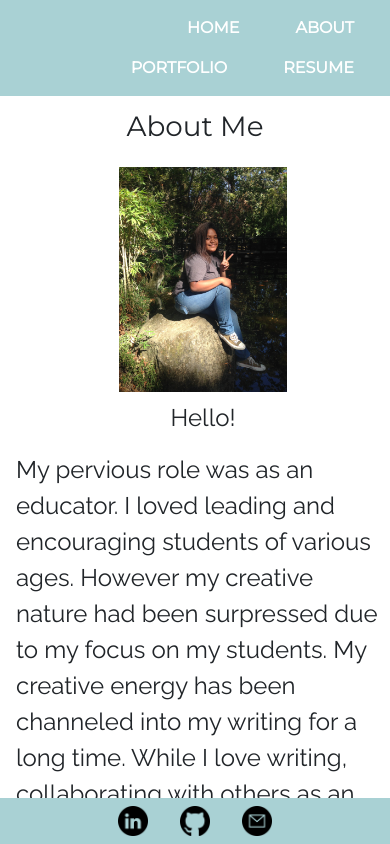
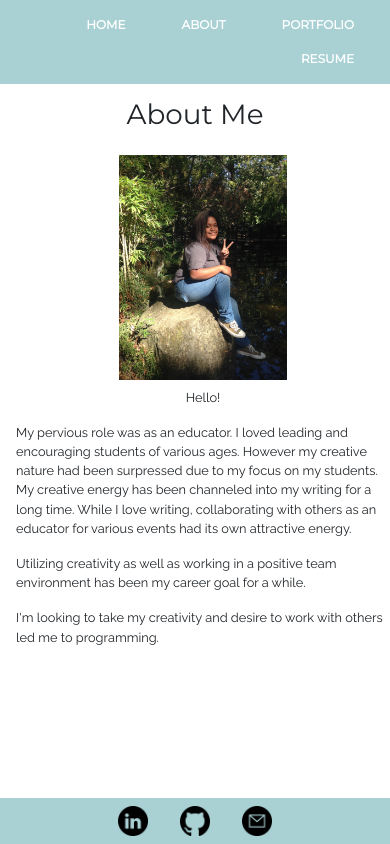
Before and after one commit to rayuchtai/portfolio, a React (Create React App) app: page /about in a window 390 px wide. Shown: the top 844 px of the page. Built offline with nearby package versions, Linux system fonts and the light colour scheme.

Commit message:
final nav css

```diff
--- a/public/css/about.css
+++ b/public/css/about.css
@@ -46,6 +46,9 @@
   }
   .bio {
     margin: .5em 0em;
+  }
+  .bio > p {
+    font-size: .8em;
   }
   .hello {
     text-align: center;
--- a/public/css/nav.css
+++ b/public/css/nav.css
@@ -19,20 +19,21 @@ ul > .nav-item {
 }
 
 /* Extra small devices (portrait phones, less than 576px) */
-@media (max-width: 575.98px) {
+@media (max-width: 575px) {
   .nav-item {
     margin: 0em;
   }
-  .nav-item > a {
-    font-size: 60%
+  a.nav-link {
+    font-size: .5em
   }
 }
 
 @media (max-width: 576px) {
   a.nav-link{
-    font-size: 1em;
+    font-size: .75em;
   }
 }
+
 
 /* Small devices (landscape phones, 576px and up) */
 @media (min-width: 576px) and (max-width: 767.98px) {
@@ -43,7 +44,7 @@ ul > .nav-item {
     margin: 0em;
   }
   a.nav-link {
-    font-size: 1.35em;
+    font-size: 1em;
   }
 }
 
```
